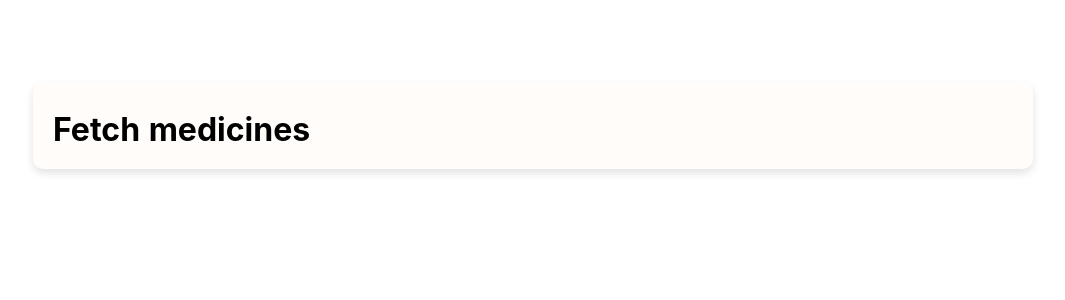
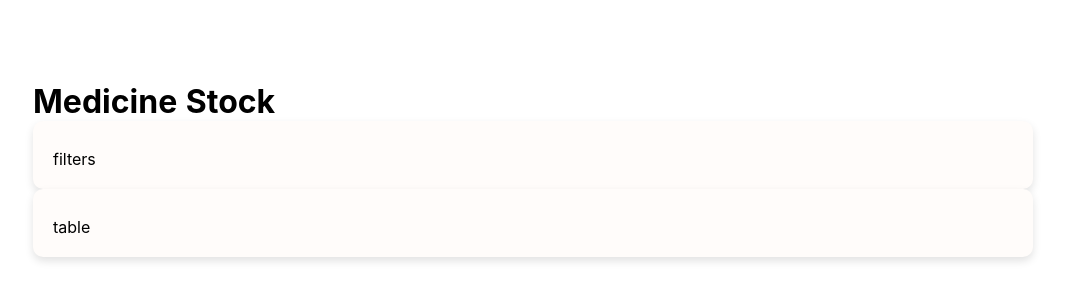
Before and after one commit to sophieklm/stock-checker, a Nuxt app in the folder frontend/: page / in a window 1280 px wide. Shown: the part 118-418 px from the top of the page, without its empty margins (107-1172 px from the left). Built offline with nearby package versions, Linux system fonts and the light colour scheme.

Commit message:
minor changes

```diff
--- a/frontend/pages/index.vue
+++ b/frontend/pages/index.vue
@@ -11,8 +11,11 @@ export default {
 
 <template lang="pug">
   .home
+    h1 Medicine Stock
     Card
-      h1 Fetch medicines
+      span filters
+    Card
+      span table
 </template>
 
 <style lang="stylus">
```
Also changed, not shown: 1 other file (tests, documents, lock files or other folders).
